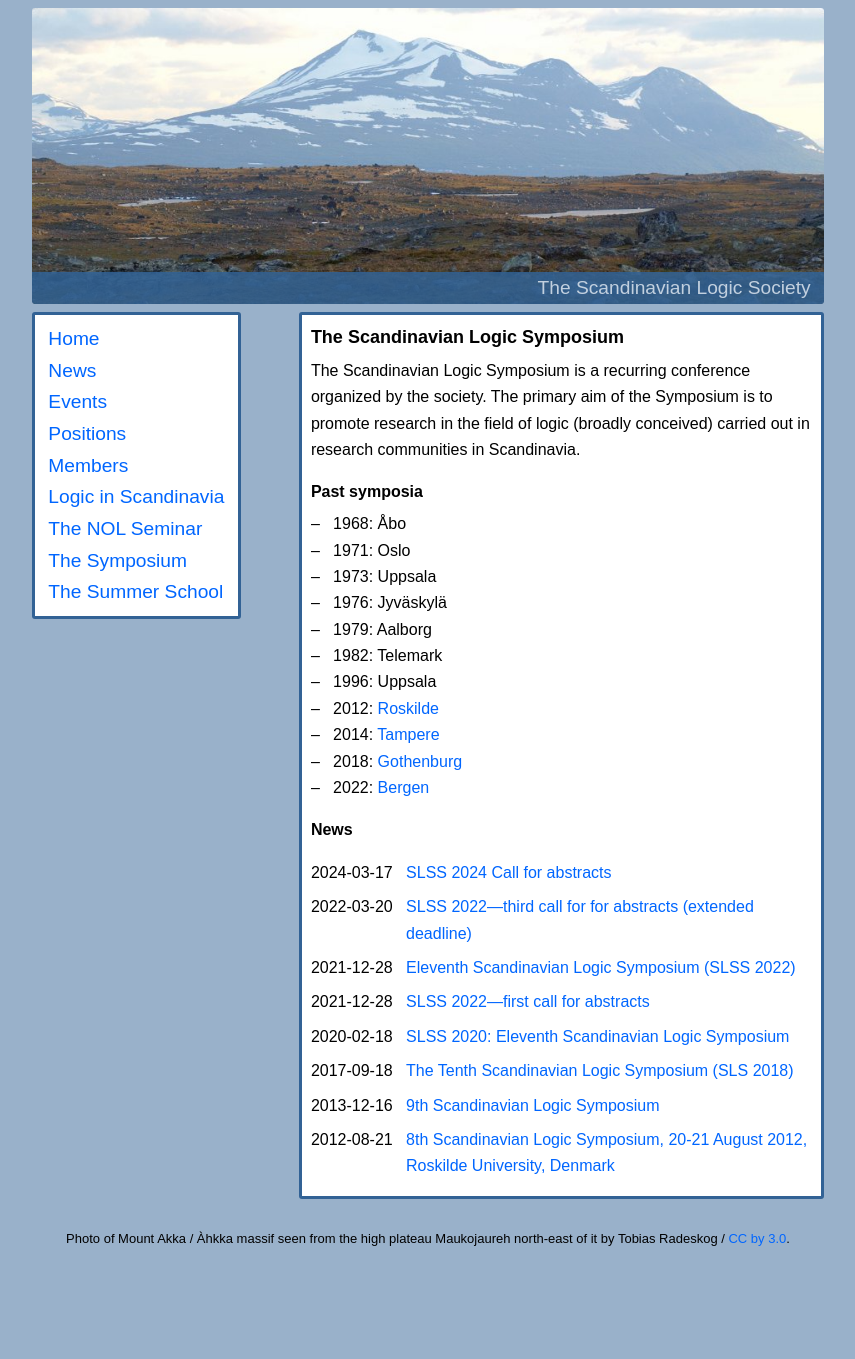
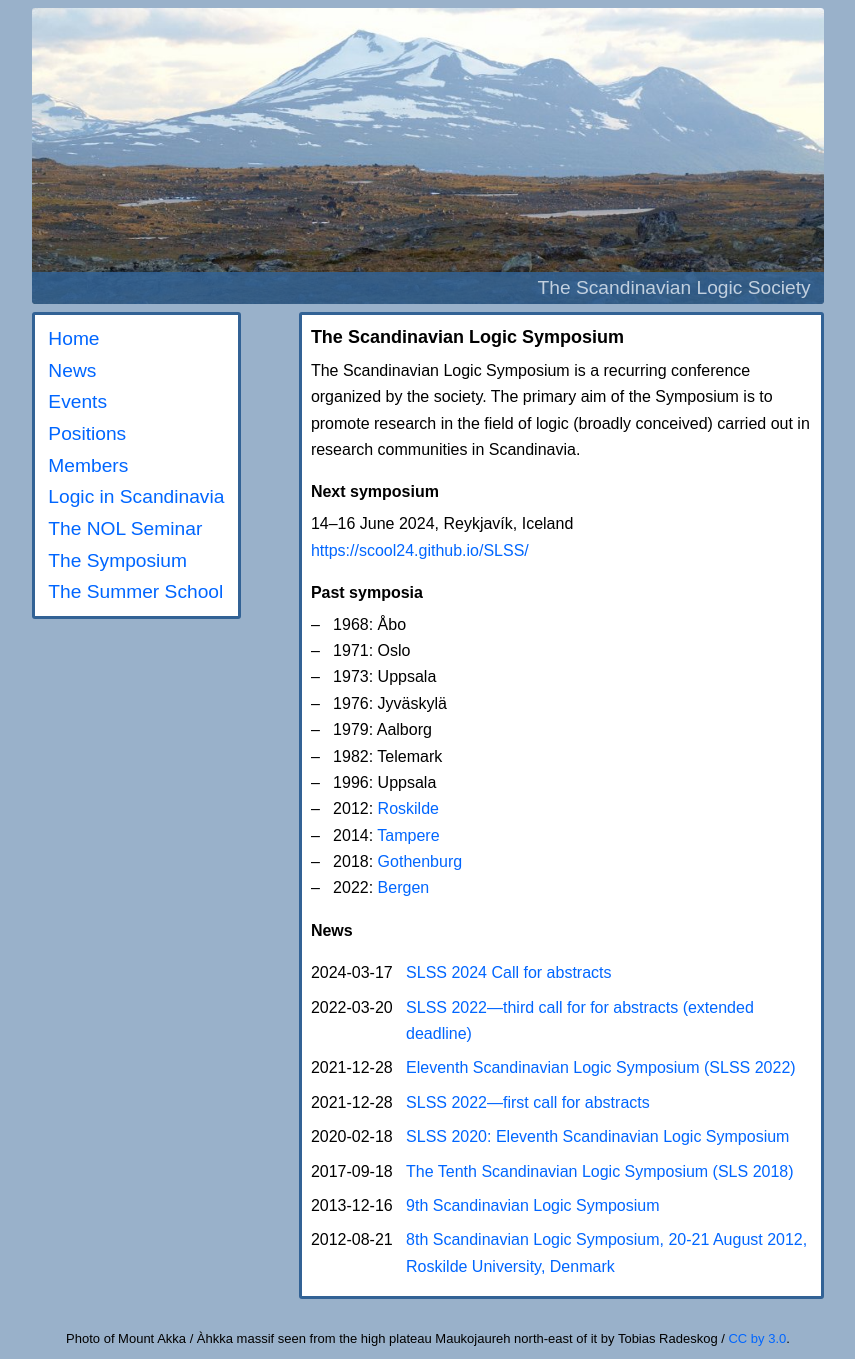
Before and after one commit to scandinavianlogic/scandinavianlogic.github.io, a Jekyll site: the page built from symposium.md, in a window 1280 px wide. Shown: the whole page, without its empty margins (212-1067 px from the left). Built offline with Jekyll 4.4.1, drawn with Linux system fonts in a browser that asks for light colours; before the commit the page ends 1259 px from its top, so only the background shows below that.

Commit message:
feature SLSS 2024 URL more prominently

```diff
--- a/symposium.md
+++ b/symposium.md
@@ -7,6 +7,11 @@ title: The Scandinavian Logic Symposium
 The Scandinavian Logic Symposium is a recurring conference organized by the
 society. The primary aim of the Symposium is to promote research in the field of
 logic (broadly conceived) carried out in research communities in Scandinavia.
+
+### Next symposium
+
+14–16 June 2024, Reykjavík, Iceland
+<https://scool24.github.io/SLSS/>
 
 ### Past symposia
 
```
Also changed, not shown: _posts/2024-03-17-SLSS-2024-Call-for-abstracts.md (+2 -0 lines).
